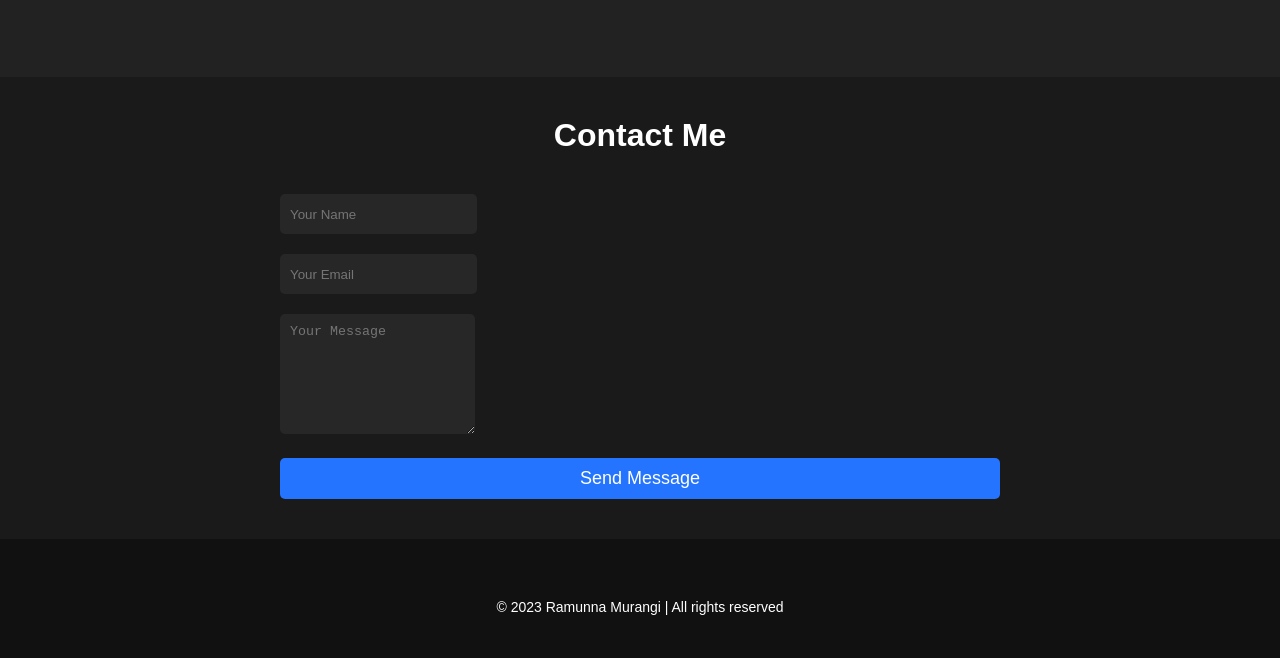
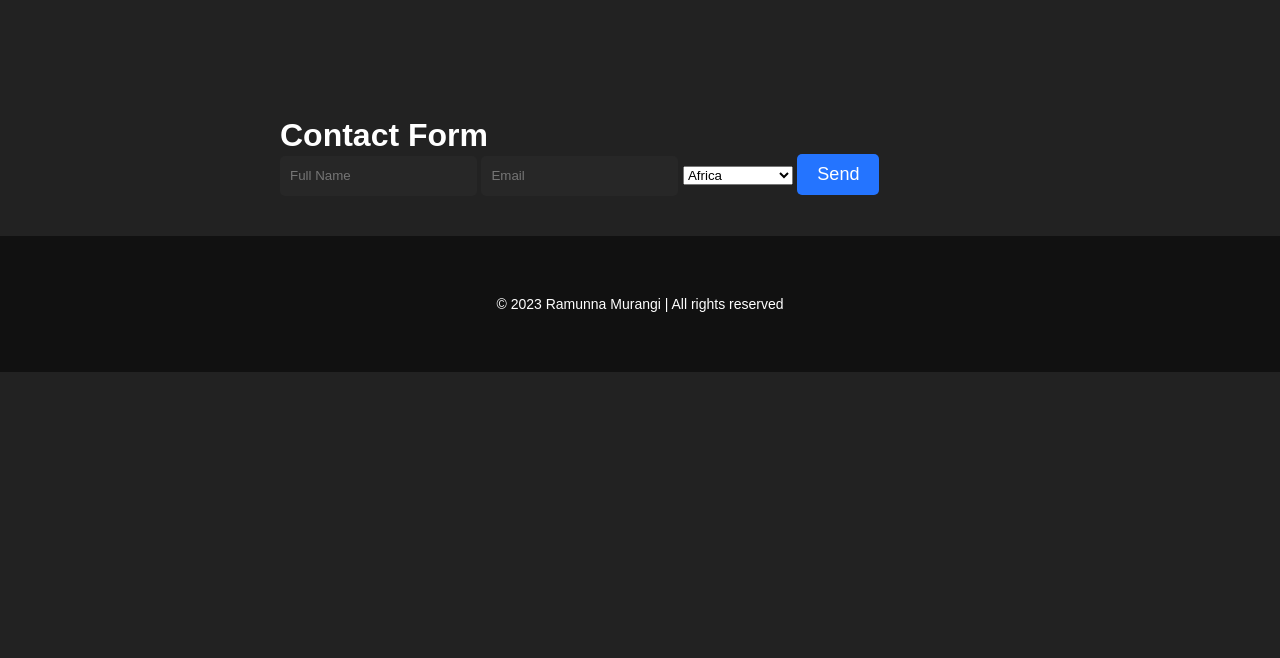
Before and after one commit to murangiramunna/imRamunna.github.io, a plain HTML site: page index.html in a window 1280 px wide. Shown: the part 2660-3318 px from the top of the page. After the commit the page ends 3032 px from the top, so only its background shows below. Drawn offline with Linux system fonts and the light colour scheme; a script that the page names is missing.

Commit message:
Add files via upload

```diff
--- a/index.html
+++ b/index.html
@@ -132,24 +132,27 @@
     </div>
   </div>
 
-  <section id="contact">
-    <div class="container">
-      <h1 class="sub-title">Contact Me</h1>
-      <div class="contact-form">
-        <div class="form-group">
-          <input type="text" id="name" placeholder="Your Name" required>
-        </div>
-        <div class="form-group">
-          <input type="email" id="email" placeholder="Your Email" required>
-        </div>
-        <div class="form-group">
-          <textarea id="message" placeholder="Your Message" required></textarea>
-        </div>
-        <button type="submit">Send Message</button>
-      </div>
+
+
+  <div class="container">
+    <h1>Contact Form</h1>
+    <form action="https://formsubmit.co/murangidr@email.com" method="POST">
+    <input type="text" name="Name" placeholder="Full Name" required>
+    <input type="email" name="Email" placeholder="Email" required>
+
+    <select name="Continent">
+    <option>Africa</option>
+    <option>Antarctica</option>
+    <option>Asia</option>
+    <option>Australia</option>
+    <option>Europe</option>
+    <option>North America</option>
+    <option>South America</option>
+    </select>
+    <textar name="Message" placeholder="Message" required></textarea>
+    <button type="submit">Send</button>
+    </form>
     </div>
-  </section>
-
 
   <footer>
     <div class="container">
@@ -158,6 +161,7 @@
   </footer>
 
   <script src="script.js"></script>
+
 </body>
 
 </html>
```
